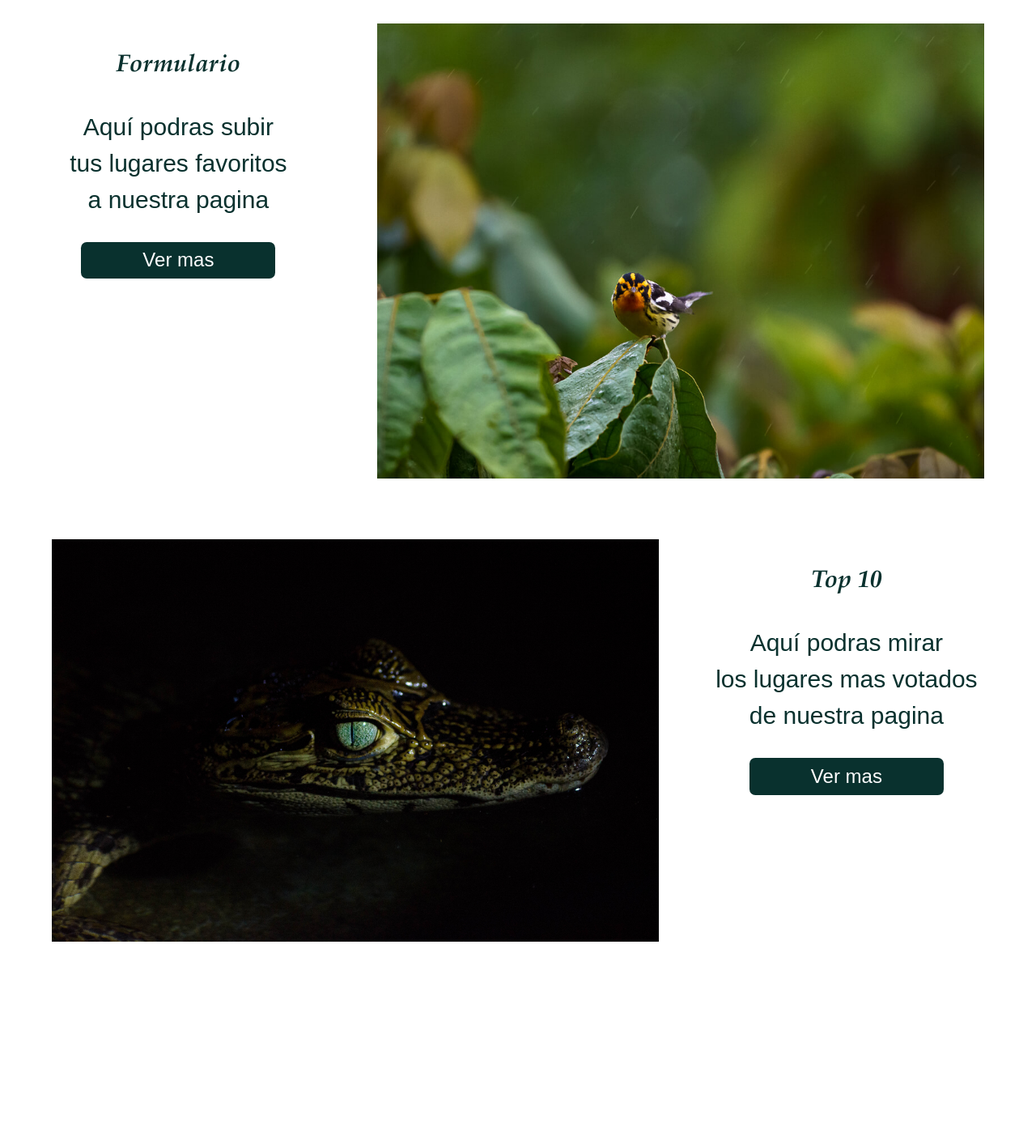
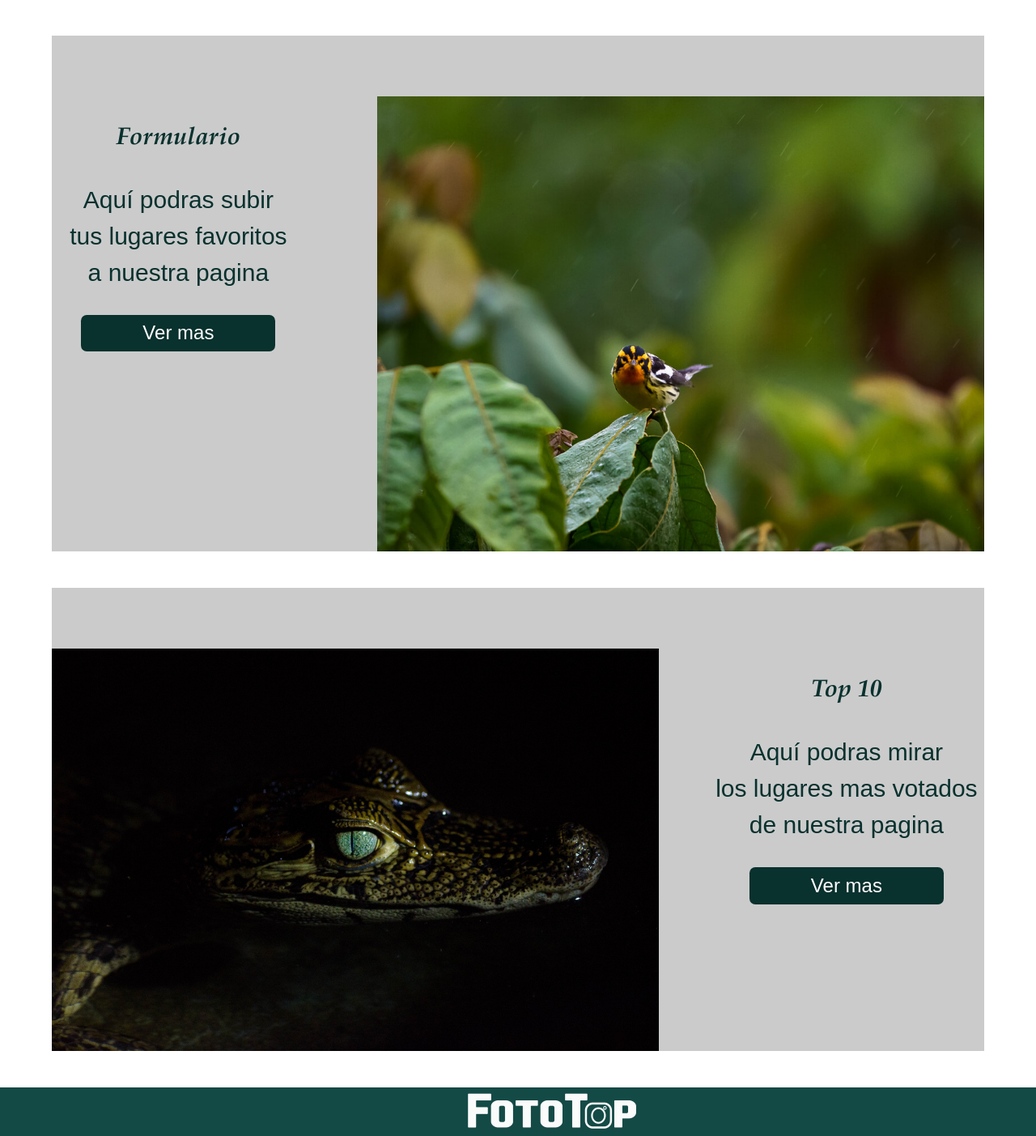
Before and after one commit to Francis13CR/Proyecto_desarrollo1, a PHP site: page / in a window 1280 px wide. Shown: the part 1582-2985 px from the top of the page at 81% size. Before the commit the page ends 2745 px from the top, so only its background shows below. Run offline with PHP 8.4, Linux system fonts and the light colour scheme; some web fonts are replaced.

Commit message:
correciones chikitas

```diff
--- a/css/gallery.css
+++ b/css/gallery.css
@@ -21,7 +21,7 @@ body {
 .top-section {
     width: 100%;
     height: 100vh;
-    background: url(/imgs/face_pano_2.0.jpg) no-repeat;
+    background: url(../imgs/face_pano_2.0.jpg) no-repeat;
     background-size: 100% 40%;
     padding-bottom: 6em;
 
--- a/css/style.css
+++ b/css/style.css
@@ -116,6 +116,24 @@ body{
     width: 10em;
 }
 
+.inner-bg{
+    background: rgba(152, 152, 152, .50);
+}
+
+.footer {
+    height: 4em;
+    background-color: #144a46;
+    position: relative;
+    bottom: 0;
+    left: 0;
+    width: 100%;
+}
+
+.logo-footer {
+    position: relative;
+    left: 45%;
+}
+
 .mt-1{margin-top: 1em;}
 .mt-3{margin-top: 3em;}
 .mt-9{margin-top: 9em;}
--- a/index.html
+++ b/index.html
@@ -59,7 +59,7 @@
         <!--HEADER-->
 
         <!--GALERIA-->
-        <section class="inner-grid">
+        <section class="inner-grid inner-bg mt-3">
             <section class="inner-col">
                 <div>
                     <img class="inner-img" src="./imgs/index-imgs/night sky.jpeg" alt="night sky">
@@ -76,7 +76,7 @@
         <!--GALERIA-->
 
         <!--FORMULARIO-->
-        <section class="inner-grid">
+        <section class="inner-grid inner-bg mt-3">
             <section class="inner-col mt-3">
                 <div>
                     <h3 class="inner-title">Formulario</h3>
@@ -93,7 +93,7 @@
         <!--FORMULARIO-->
 
         <!--TOP 10-->
-        <section class="inner-grid">
+        <section class="inner-grid inner-bg mt-3">
             <section class="inner-col mt-3">
                 <div>
                     <img class="inner-img" src="./imgs/index-imgs/cocodrilito menorque3.jpg" alt="cocodrilito">
@@ -110,6 +110,11 @@
         </section>
         <!--FORMULARIO-->
 
+        <!--FOOTER-->
+        <footer class="footer mt-3">
+            <img src="./imgs/logo.png"  class="logo-footer" alt="logo">
+        </footer>
+        <!--FOOTER-->
     </section>
 
 </body>
```
Also changed, not shown: gallery.html (+6 -6 lines).
